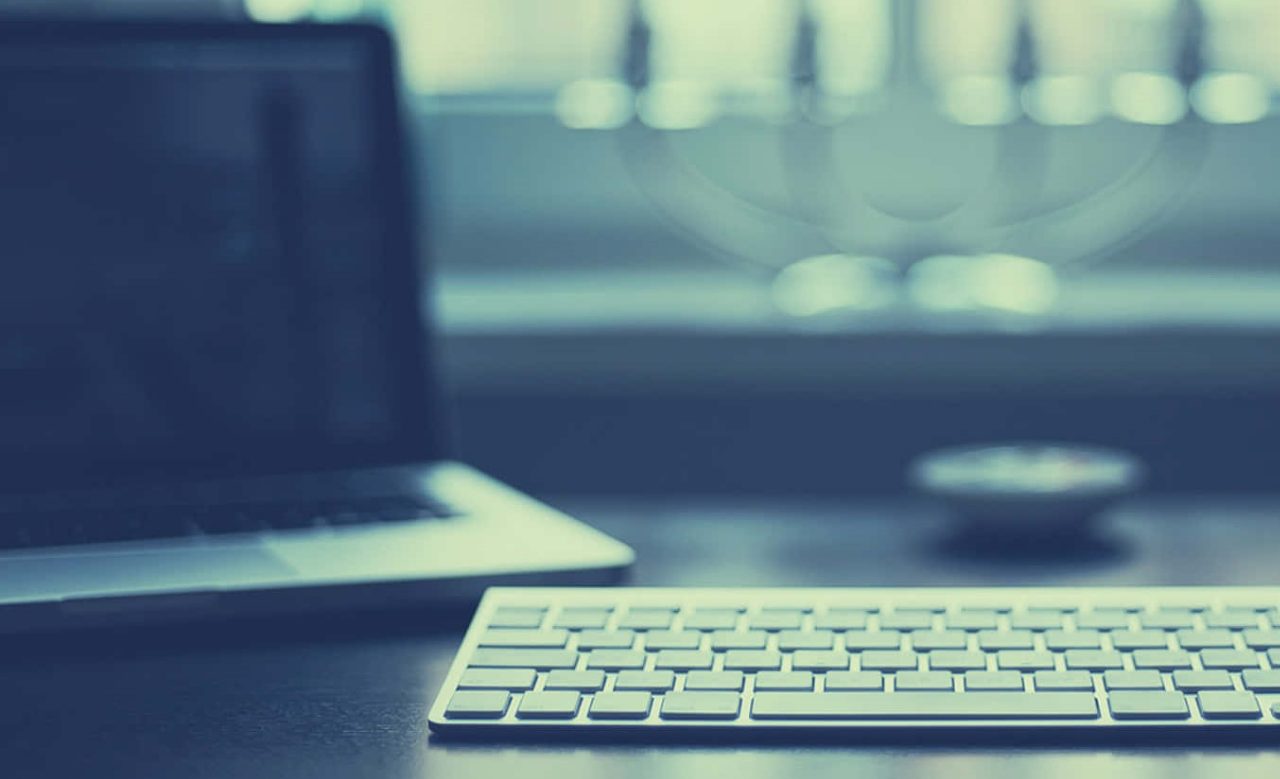
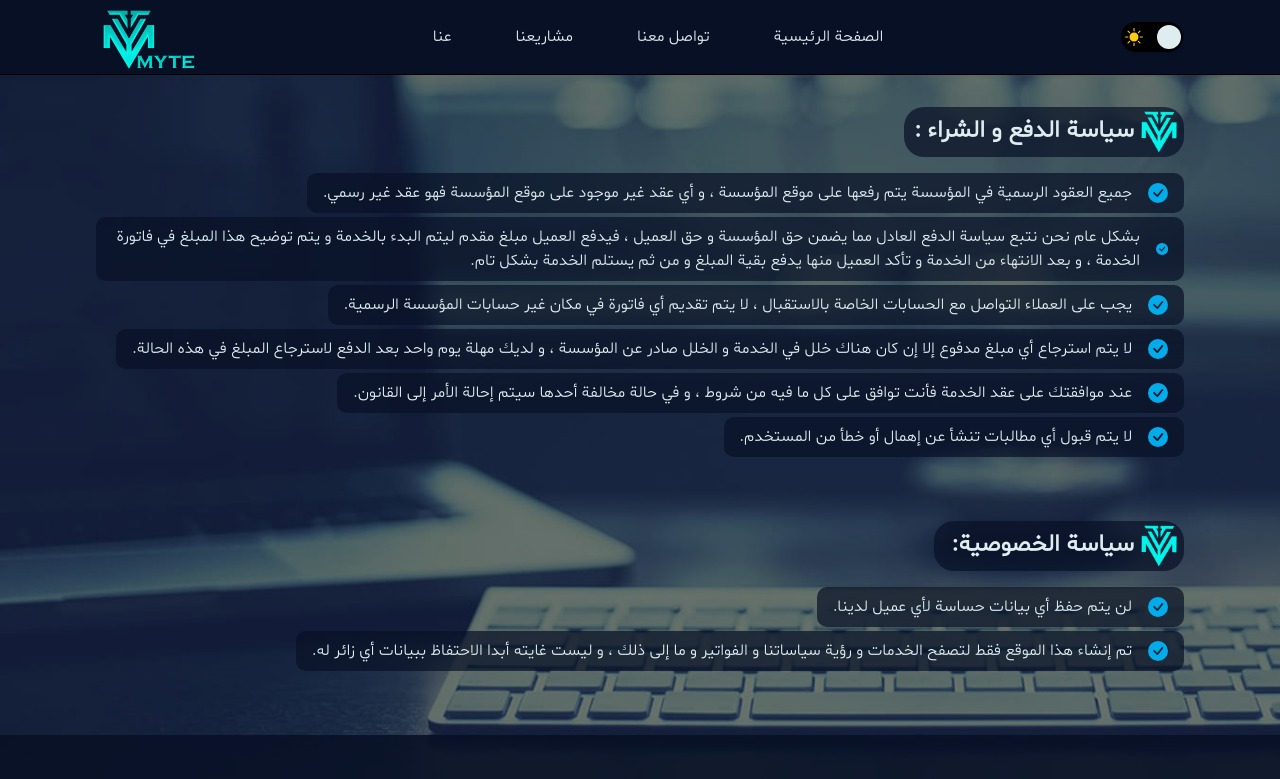
Before and after one commit to Abodesalm/myte, a Next.js app: page /policy in a window 1280 px wide. Before the commit this address had no page. Shown: the top 779 px of the page. Built offline with nearby package versions, Linux system fonts and the light colour scheme.

Commit message:
add policies

```diff
--- a/app/[service]/page.tsx
+++ b/app/[service]/page.tsx
@@ -26,7 +26,7 @@ export default function Service () {
         <HT value={data.name} clas="w-[300px] rounded-[20px] mb-8 md:mb-2"/>
         {
               data.features.map((ser) =>
-              <Aproval clas="md:text-[12px] " value={ser.title} key={ser.title}/>
+              <Aproval clas="md:text-[12px] font-light   " value={ser.title} key={ser.title}/>
             )
         }
         <Feature value='تستطيع طلب خدمتك من أي مكان في العالم' clas='absolute bottom-[100px] right-[150px] w-[320px] none font-bold'/>
--- a/app/about/page.tsx
+++ b/app/about/page.tsx
@@ -9,12 +9,10 @@ export default function About() {
       <div className="mt-8 flex flex-col gap-2">
         {
           about.map((el)=>
-            <Aproval value={el} key={el}/>
+            <Aproval value={el} key={el} clas="font-light"/>
           )
         }
       </div>
-
-
     </div>
   )
 }
--- a/app/contact/page.tsx
+++ b/app/contact/page.tsx
@@ -13,7 +13,7 @@ export default function Contact ()  {
         <HT value='تواصل معنا :' clas="w-[200px] rounded-[20px] mb-8 md:mb-2"/>
           {
             why.map((why)=>
-              <Aproval clas="md:text-[12px] " value={why.title} key={why.icon}/>
+              <Aproval clas="md:text-[12px] font-light   " value={why.title} key={why.icon}/>
             )
           }
         <Feature value='تستطيع طلب خدمتك من أي مكان في العالم' clas='absolute bottom-[100px] right-[150px] w-[320px] none font-bold'/>
--- /dev/null
+++ b/app/policy/layout.tsx
@@ -0,0 +1,18 @@
+
+import { Metadata } from "next";
+
+
+export const metadata: Metadata = {
+  title: "سياسة الخدمة",
+  description: "سياسة الدفع و الشراء و الاستخدام و الخصوصية.",
+};
+
+
+const katha = ({children}: Readonly<{children: React.ReactNode;}>) =>{
+  return (
+    <>
+      {children}
+    </>
+  );
+}
+export default katha;
--- /dev/null
+++ b/app/policy/page.tsx
@@ -0,0 +1,35 @@
+import HT from "@/components/HT"
+import Aproval from "@/components/Aproval"
+import { policy } from "@/public/data/all"
+
+
+const page = () => {
+  return (
+    <div>
+      <div className="pad bg-light/25 dark:bg-dark/55">
+        <HT value='سياسة الدفع و الشراء :' clas="w-[280px] rounded-[20px]"/>
+        <div className="mt-4 flex flex-col gap-1">
+          {
+            policy.buy.map((el)=>
+              <Aproval value={el} key={el} clas="font-light"/>
+            )
+          }
+        </div>
+      </div>
+
+      <div className="pad bg-light/25 dark:bg-dark/55">
+        <HT value='سياسة الخصوصية:' clas="w-[250px] rounded-[20px]"/>
+        <div className="mt-4 flex flex-col gap-1 mb-8">
+          {
+            policy.sens.map((el)=>
+              <Aproval value={el} key={el} clas="font-light"/>
+            )
+          }
+        </div>
+      </div>
+
+    </div>
+  )
+}
+
+export default page
--- a/components/HT.tsx
+++ b/components/HT.tsx
@@ -4,7 +4,7 @@ import logo from '../public/images/myte-png.png'
 
 const HT = ({value, clas=''}) => {
   return (
-    <div className={"flex flex-row items-center w-[175px] underline bg-light rounded-t-[20px] dark:bg-dark/70  " + clas}>
+    <div className={"flex flex-row items-center w-[175px] bg-light rounded-t-[20px] dark:bg-dark/70  " + clas}>
       <Image src={logo} alt="شعار فريق مايت" width={50} height={50}/>
       <p className="font-bold text-[24px]">{value}</p>
     </div>
--- a/public/data/all.ts
+++ b/public/data/all.ts
@@ -87,11 +87,27 @@ const services = {
     ]},
 }
 
+const policy = {
+    'buy':[
+        'جميع العقود الرسمية في المؤسسة يتم رفعها على موقع المؤسسة ، و أي عقد غير موجود على موقع المؤسسة فهو عقد غير رسمي.',
+        'بشكل عام نحن نتبع سياسة الدفع العادل مما يضمن حق المؤسسة و حق العميل ، فيدفع العميل مبلغ مقدم ليتم البدء بالخدمة و يتم توضيح هذا المبلغ في فاتورة الخدمة ، و بعد الانتهاء من الخدمة و تأكد العميل منها يدفع بقية المبلغ و من ثم يستلم الخدمة بشكل تام.',
+        'يجب على العملاء التواصل مع الحسابات الخاصة بالاستقبال ، لا يتم تقديم أي فاتورة في مكان غير حسابات المؤسسة الرسمية.',
+        'لا يتم استرجاع أي مبلغ مدفوع إلا إن كان هناك خلل في الخدمة و الخلل صادر عن المؤسسة ، و لديك مهلة يوم واحد بعد الدفع لاسترجاع المبلغ في هذه الحالة.',
+        'عند موافقتك على عقد الخدمة فأنت توافق على كل ما فيه من شروط ، و في حالة مخالفة أحدها سيتم إحالة الأمر إلى القانون.',
+        'لا يتم قبول أي مطالبات تنشأ عن إهمال أو خطأ من المستخدم.',
+    ],
+    'sens':[
+        'لن يتم حفظ أي بيانات حساسة لأي عميل لدينا.',
+        'تم إنشاء هذا الموقع فقط لتصفح الخدمات و رؤية سياساتنا و الفواتير و ما إلى ذلك ، و ليست غايته أبدا الاحتفاظ ببيانات أي زائر له.',
+    ]
+}
+
 
 export {
     accounts,
     why,
     projects,
     services,
-    about
+    about,
+    policy
 }
--- a/sections/Footer.tsx
+++ b/sections/Footer.tsx
@@ -29,6 +29,7 @@ export default function Footer () {
                 <p className="mt-2 ">أقسام مهمة :</p>
                 <div className="flex flex-col ms-4 mt">
                     <Link href='projects' className="hover:text-main w-[fit-content]">- مشاريعنا</Link>
+                    <Link href='policy' className="hover:text-main w-[fit-content]">- سياسة الخدمة</Link>
                     <Link href='about' className="hover:text-main w-[fit-content]">- معلومات عنا</Link>
                     <Link href='contact' className="hover:text-main w-[fit-content]">- تواصل معنا</Link>
                     <Link href='contracts' className="hover:text-main w-[fit-content]">- العقود</Link>
```
